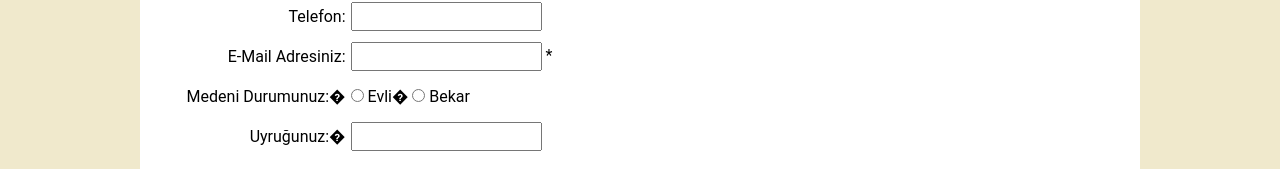
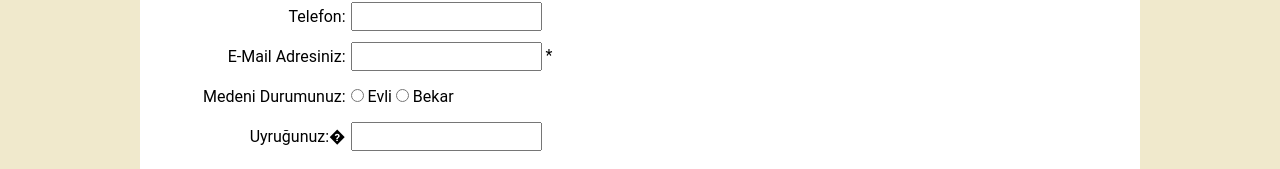
Before and after one commit to yunusevgane/argeatolyesiData, a plain HTML site: page public/tr/insan_kaynaklari/index.htm in a window 1280 px wide. Shown: the part 443-612 px from the top of the page. Drawn offline with Linux system fonts and the light colour scheme.

Commit message:
14.10.2022

```diff
--- a/public/tr/insan_kaynaklari/index.htm
+++ b/public/tr/insan_kaynaklari/index.htm
@@ -161,9 +161,9 @@
                     *</td>
                 </tr>
                 <tr>
-                  <td height="35" align="right" nowrap="nowrap">Medeni Durumunuz:�</td>
+                  <td height="35" align="right" nowrap="nowrap">Medeni Durumunuz:</td>
                   <td align="left"><input name="medeni_hali" value="Evli" type="radio">
-                    Evli�
+                    Evli
                     <input name="medeni_hali" value="Bekar" type="radio">
                     Bekar
                   </td>
```
